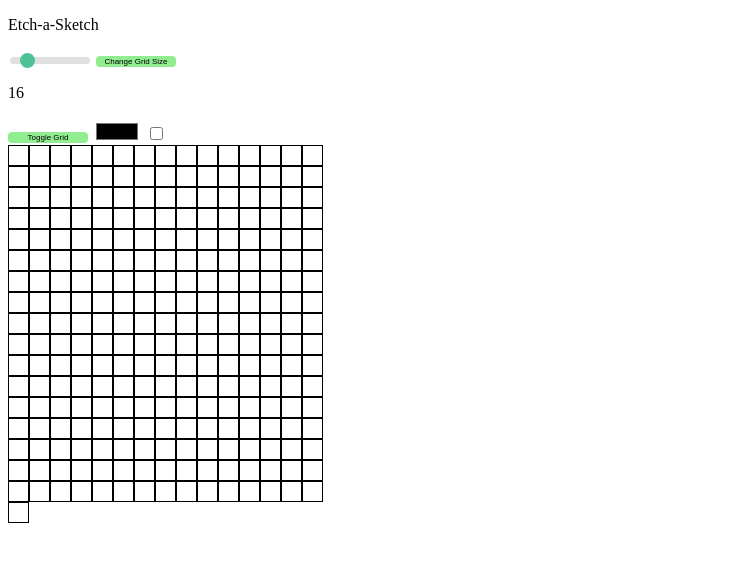
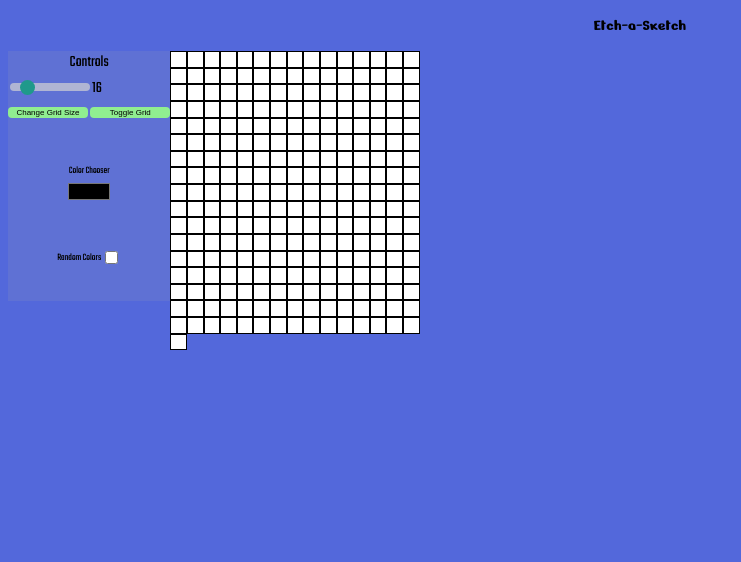
Before and after one commit to johnnyli-dev/Odin-Etch-a-Sketch, a plain HTML site: page index.html in a window 1280 px wide. Shown: the whole page, without its empty margins (0-741 px from the left). Drawn offline with Linux system fonts and the light colour scheme.

Commit message:
Add CSS and made UI for Main

```diff
--- a/index.html
+++ b/index.html
@@ -7,6 +7,10 @@
     <title>Etch-a-Sketch</title>
     <script src="script.js" defer></script>
     <link rel="stylesheet" href="style.css">
+    <link rel="preconnect" href="https://fonts.googleapis.com">
+    <link rel="preconnect" href="https://fonts.gstatic.com" crossorigin>
+    <link href="https://fonts.googleapis.com/css2?family=Nerko+One&family=Teko:wght@400;500;600&display=swap" rel="stylesheet">
+
     <!--Emmet!-->
 </head>
 <body>
@@ -14,15 +18,27 @@
         <p class="title">Etch-a-Sketch</p>
     </div>
     <div class="main">
-        <div class="gridSizeChanger">
-            <input type="range" class="slider" min="1" max="100" value="16" id="slider">
+        <div class="inputs">
+            <p>Controls</p>
+            <div class="gridSlider">
+                <input type="range" class="slider" min="1" max="100" value="16" id="slider">
+                <p class="sliderValue">16</p>
+            </div>
             <button id="arrayButton">Change Grid Size</button>
-            <p class="sliderValue">16</p>
+            <button class="removeGrid">Toggle Grid</button>
+            <div class="colorDiv">
+                <p class="smaller">Color Chooser</p>
+                <input type="color" class="colorPicker">
+            </div>
+            <div class="randomColor">
+                <p>Random Colors</p>
+                <input type="checkbox" class="randomColor">
+            </div>
+
         </div>
-        <button class="removeGrid">Toggle Grid</button>
-        <input type="color" class="colorPicker">
-        <input type="checkbox" class="randomColor">
-        <div id="divContainer"></div>
+        <div class="gridArea">
+            <div id="divContainer"></div>
+        </div>
     </div>
 </body>
 </html>
--- a/script.js
+++ b/script.js
@@ -4,7 +4,7 @@ let arraySize = 16;
 const arraySlider = document.getElementById("slider");
 const arrayButton = document.getElementById("arrayButton");
 const sliderValue = document.querySelector(".sliderValue");
-let totalSize = 320;
+let totalSize = 250;
 let boxSize = 16;
 const colorPicker = document.querySelector(".colorPicker");
 let randomColor = document.querySelector(".randomColor");
@@ -19,7 +19,7 @@ function changeArraySize(size) {
         element.remove();
     });
 
-    boxSize = (320 / (size)) - 1;
+    boxSize = (250 / (size)) - 1;
     for(let i = 0; i < size*size; i++) {
         //creates an array of divs and appends it to DOM
         arrayDiv[i] = document.createElement('div');
--- a/style.css
+++ b/style.css
@@ -1,6 +1,11 @@
+body {
+    font-family: 'Teko', sans-serif;
+    background-color: rgb(83, 104, 219);
+}
+
 #divContainer {
-    width: 320px;
-    height: 320px;
+    width: 250px;
+    height: 250px;
     display: flex;
     flex-wrap: wrap;
 }
@@ -57,5 +62,54 @@ button:hover {
 .colorPicker {
     border: none;
     cursor: pointer;
-    background-color: white;
+    background-color: rgb(95, 113, 212);
 }
+
+.header {
+    text-align: center;
+    font-family: 'Nerko One', cursive;
+}
+
+.main {
+    display: flex;
+}
+
+.inputs {
+    background-color: rgb(95, 113, 212);
+    text-align: center;
+}
+
+.gridSlider {
+    display: flex;
+    align-items: center;
+}
+
+.sliderValue {
+    margin: 0;
+    padding-top: 0.2rem;
+}
+
+.header {
+    margin: 1rem;
+}
+
+P {
+    text-align: center;
+    margin: 0;
+}
+
+.smaller {
+    font-size: 10px;
+}
+
+.colorDiv {
+    padding-top: 2.5rem;
+}
+
+.randomColor {
+    display: flex;
+    font-size: 10px;
+    align-items: center;
+    justify-content: center;
+    padding-top: 2.5rem;
+}
```
Also changed, not shown: 1 other file.
